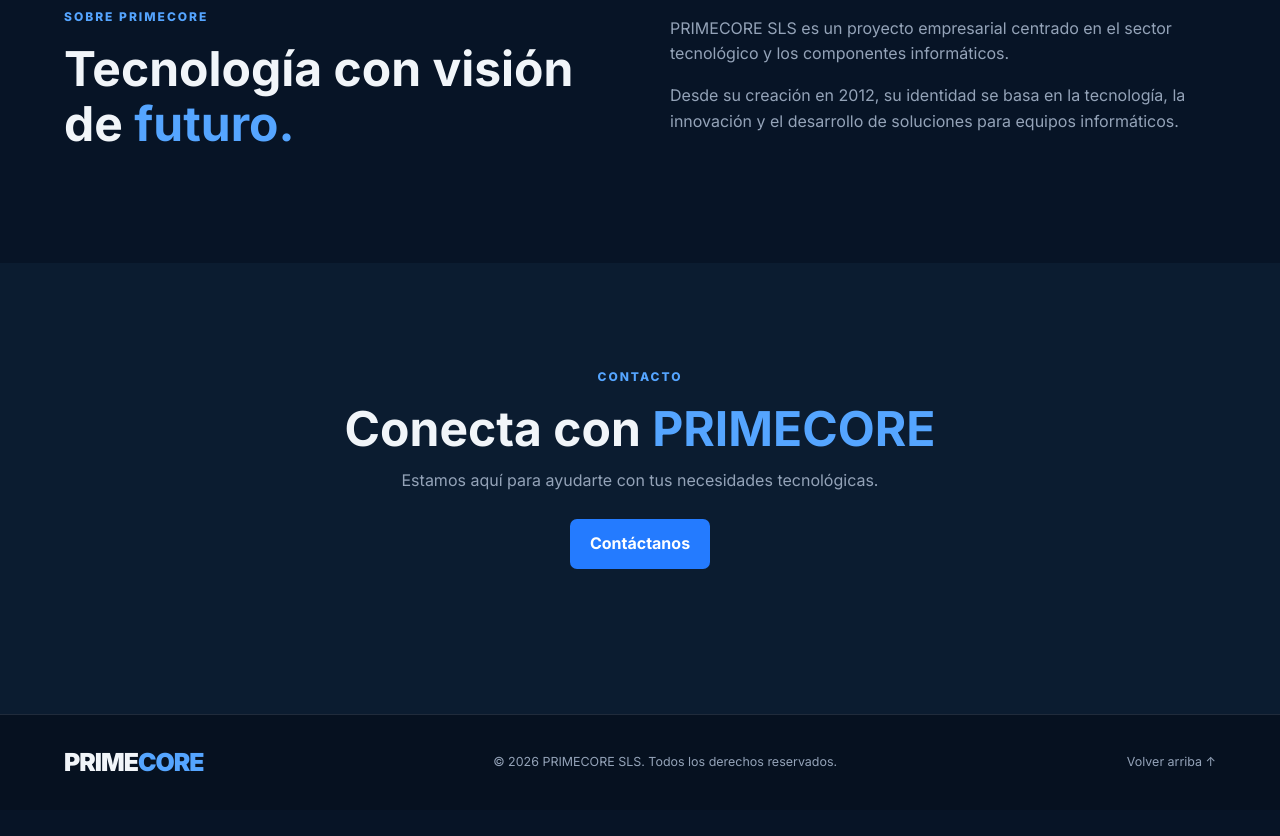
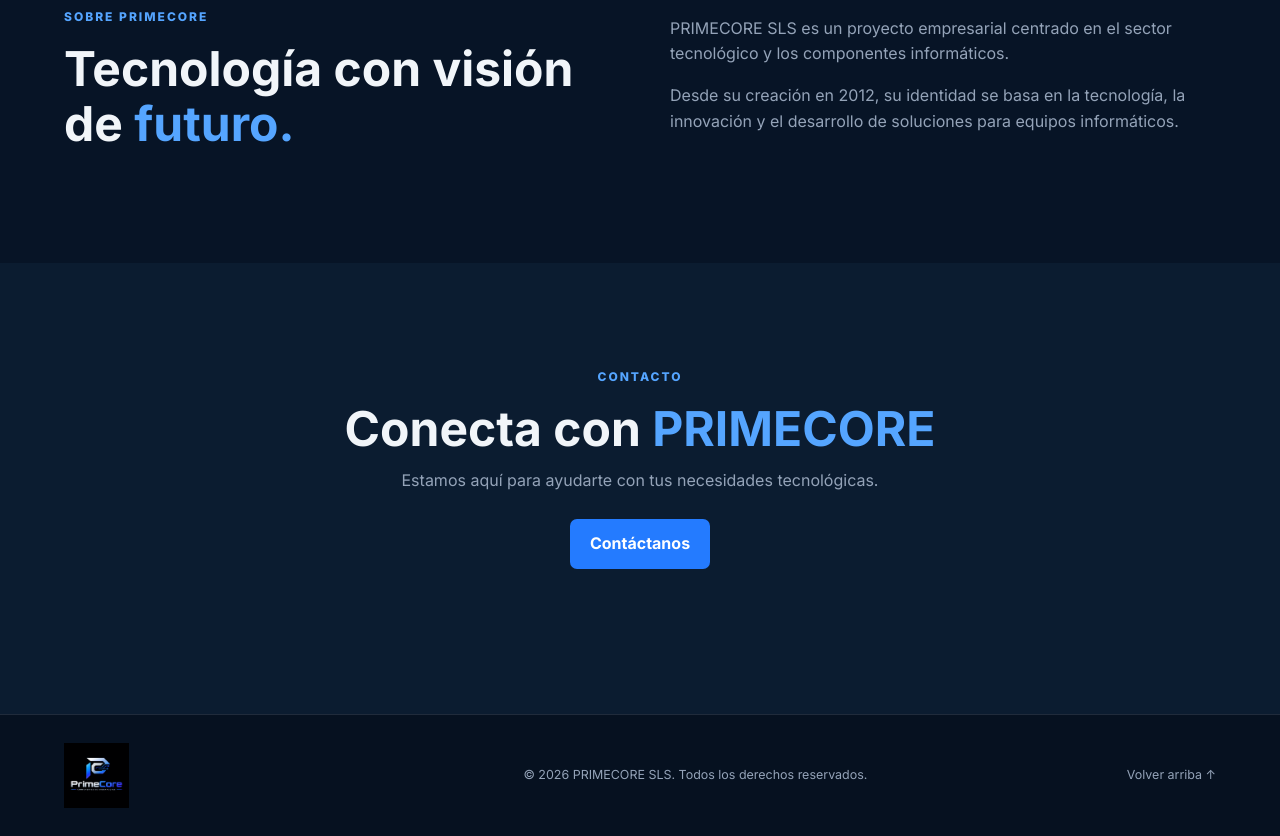
Before and after one commit to ansual9997/PrimeCore, a plain HTML site: page index.html in a window 1280 px wide. Shown: the part 4951-5787 px from the top of the page. Before the commit the page ends 5761 px from the top, so only its background shows below. Drawn offline with Linux system fonts and the light colour scheme.

```diff
--- a/index.html
+++ b/index.html
@@ -442,7 +442,9 @@
 <!-- FOOTER -->
 <footer class="footer">
     <div class="container footer-content">
-        <a href="#inicio" class="logo">PRIME<span>CORE</span></a>
+        <a href="#inicio" class="logo logo-header">
+            <img src="img/Logo.png" alt="PRIMECORE">
+        </a>
         <p>© 2026 PRIMECORE SLS. Todos los derechos reservados.</p>
         <a href="#inicio">Volver arriba ↑</a>
     </div>
```
